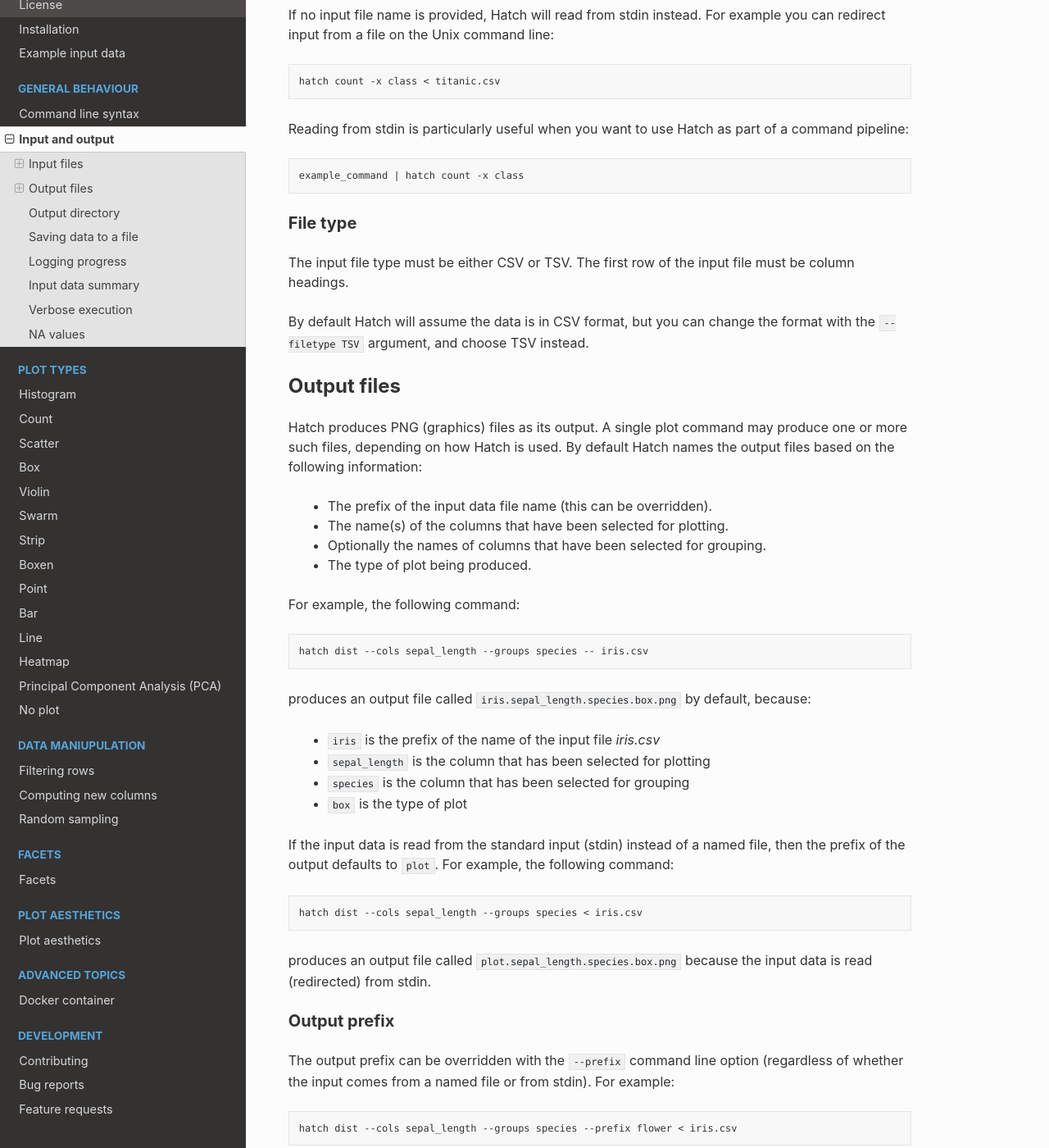
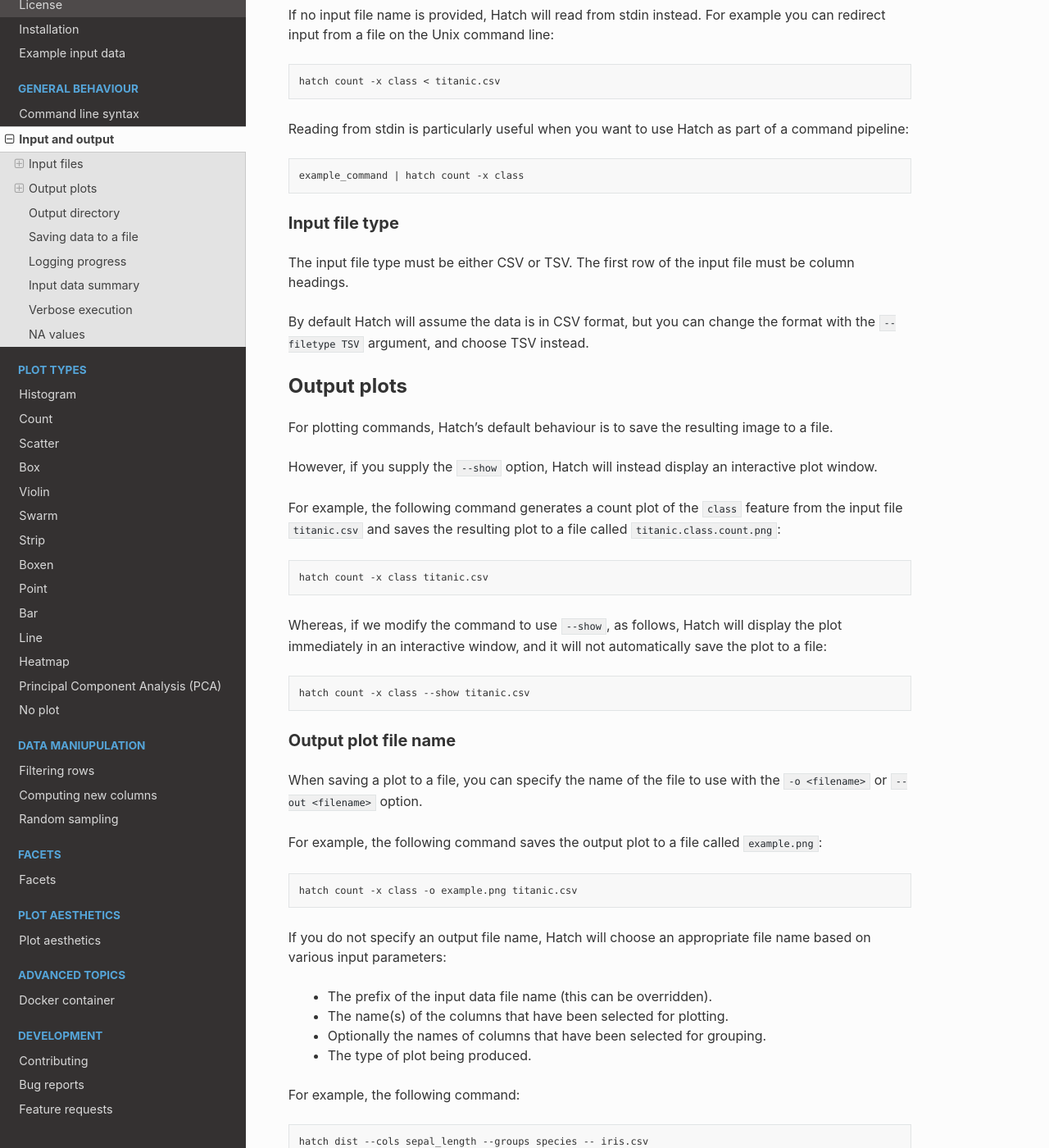
Before and after one commit to bjpop/gurita, a Sphinx documentation site: the page built from docs/input_output.rst, in a window 1280 px wide and 1400 px high, scrolled down 606 px. Shown: the whole window at 82% size. Built offline with Sphinx 7.4.7 and the Read the Docs theme 2.0.0, drawn with Linux system fonts in a browser that asks for light colours; some of the changed text lies outside the part shown.

Commit message:
Add --out, --show and --format options

```diff
--- a/docs/input_output.rst
+++ b/docs/input_output.rst
@@ -36,17 +36,46 @@
 
 .. _filetype:
 
-File type
----------
+Input file type
+---------------
 
 The input file type must be either CSV or TSV. The first row of the input file must be column headings.
 
 By default Hatch will assume the data is in CSV format, but you can change the format with the ``--filetype TSV`` argument, and choose TSV instead.
 
-Output files
+Output plots
 ============
 
-Hatch produces PNG (graphics) files as its output. A single plot command may produce one or more such files, depending on how Hatch is used. By default Hatch names the output files based on the following information:
+For plotting commands, Hatch's default behaviour is to save the resulting image to a file.
+
+.. _show:
+
+However, if you supply the ``--show`` option, Hatch will instead display an interactive plot window.
+
+For example, the following command generates a count plot of the ``class`` feature from the input file ``titanic.csv`` and saves the resulting plot to a file called ``titanic.class.count.png``:
+
+.. code-block:: bash
+
+    hatch count -x class titanic.csv
+
+Whereas, if we modify the command to use ``--show``, as follows, Hatch will display the plot immediately in an interactive window, and it will not automatically save the plot to a file:
+
+.. code-block:: bash
+
+    hatch count -x class --show titanic.csv
+
+Output plot file name
+---------------------
+
+When saving a plot to a file, you can specify the name of the file to use with the ``-o <filename>`` or ``--out <filename>`` option.
+
+For example, the following command saves the output plot to a file called ``example.png``:
+
+.. code-block:: bash
+
+    hatch count -x class -o example.png titanic.csv
+
+If you do not specify an output file name, Hatch will choose an appropriate file name based on various input parameters:
 
  * The prefix of the input data file name (this can be overridden).
  * The name(s) of the columns that have been selected for plotting.
@@ -59,7 +88,7 @@
 
     hatch dist --cols sepal_length --groups species -- iris.csv
 
-produces an output file called ``iris.sepal_length.species.box.png`` by default, because:
+automatically produces an output file called ``iris.sepal_length.species.box.png`` by default, because:
 
  * ``iris`` is the prefix of the name of the input file `iris.csv`
  * ``sepal_length`` is the column that has been selected for plotting
@@ -86,6 +115,25 @@
     hatch dist --cols sepal_length --groups species --prefix flower < iris.csv
 
 produces an output file called ``flower.sepal_length.species.box.png``.
+
+.. _format:
+
+Output plot graphics file format
+--------------------------------
+
+By default Hatch will save output plots in the ``png`` file format. However, this can be overridden with the ``--format {png,jpg,pdf,svg}`` option.
+
+For example, the following command saves the output plot in ``svg`` format, to a file called ``titanic.class.count.svg``:
+
+.. code-block:: bash
+
+    hatch count -x class --format svg titanic.csv
+
+.. note::
+
+    If you do not specify an output file name, Hatch will choose one for you. This includes the addition of a file name suffix indicating the type of graphics format used (``png``, ``pdf``, ``svg``, or ``jpg``).
+
+    If you use ``-o`` (or ``--out``) to specify an output file name, Hatch will use that name verbatim and will not append suffix to the file name indicating the file type. Of course you may include a suffix in your own chosen name, however, this suffix does not influence the type of graphics format used. The only way to change the output graphics file format is with the ``--format`` option (otherwise the default ``png` type is used).
 
 .. _outdir:
 
```
Also changed, not shown: docs/command_line_syntax.rst (+11 -2 lines), 1 other file.
